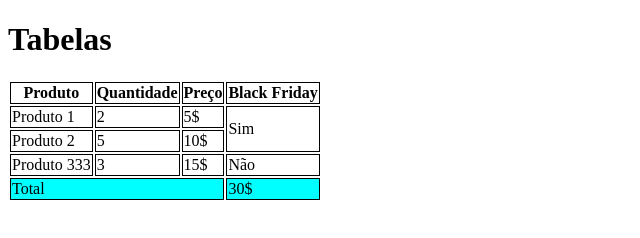
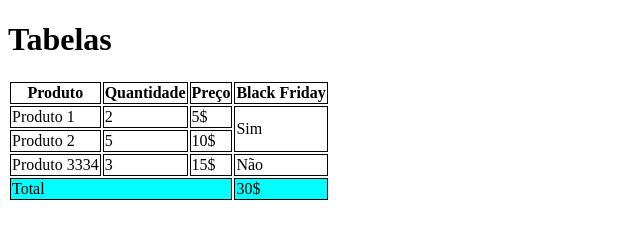
Before and after one commit to franbaltar/aula-tabela, a plain HTML site: page index.html in a window 1280 px wide. Shown: the whole page, without its empty margins (0-640 px from the left). Drawn offline with Linux system fonts and the light colour scheme.

Commit message:
Mudando Produto 333 para Produto 3334

```diff
--- a/index.html
+++ b/index.html
@@ -43,7 +43,7 @@
                 <!-- <td>Sim</td> -->
             </tr>
             <tr>
-                <td>Produto 333</td>
+                <td>Produto 3334</td>
                 <td>3</td>
                 <td>15$</td>
                 <td>Não</td>
```
